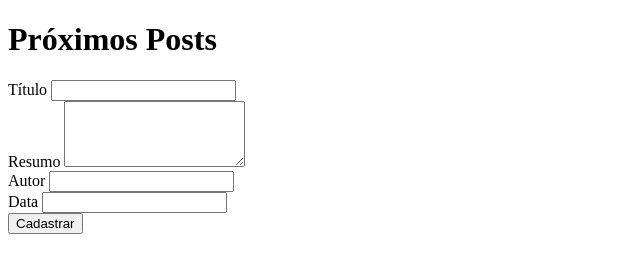
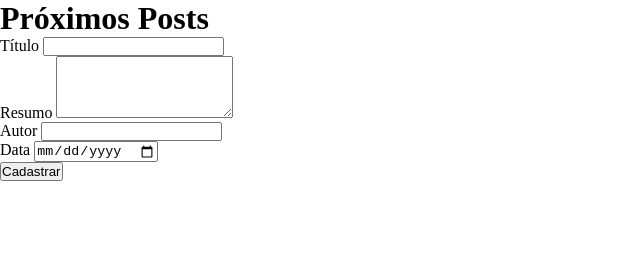
Before and after one commit to Liviadbelao/ObjectvePosts, a plain HTML site: page index.html in a window 1280 px wide. Shown: the whole page, without its empty margins (0-640 px from the left). Drawn offline with Linux system fonts and the light colour scheme.

Commit message:
feat: reset CSS

```diff
--- a/01 - ObjectPorsts/assets/css/style.index.css
+++ b/01 - ObjectPorsts/assets/css/style.index.css
@@ -0,0 +1,7 @@
+/* rest CSS */
+
+*{
+    padding: 0;
+    margin: 0;
+   box-sizing: border-box;
+}
--- a/index.html
+++ b/index.html
@@ -24,7 +24,7 @@
         </div>
         <div>
             <label for="date">Data</label>
-            <input type="text" name="date" id="date" required>
+            <input type="date" name="date" id="date" required>
         </div>
 
         <button>Cadastrar</button>
```
